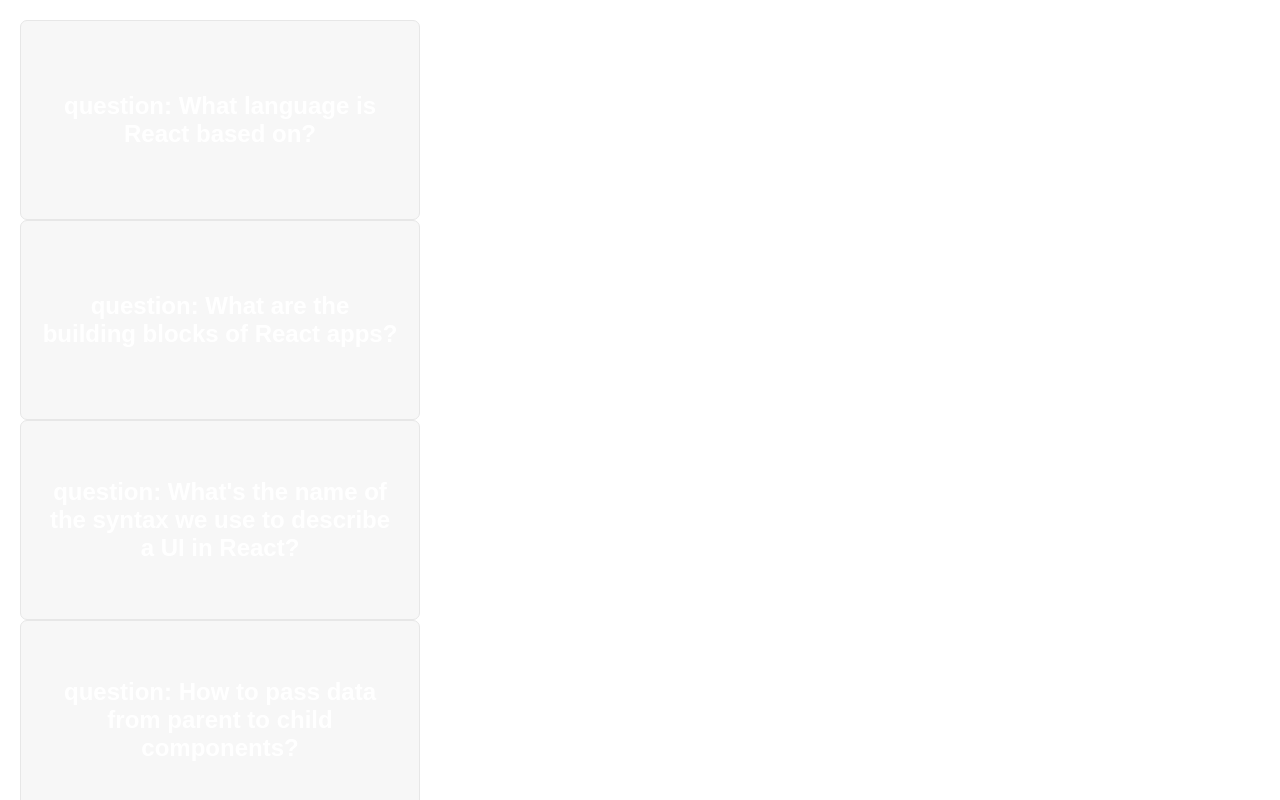
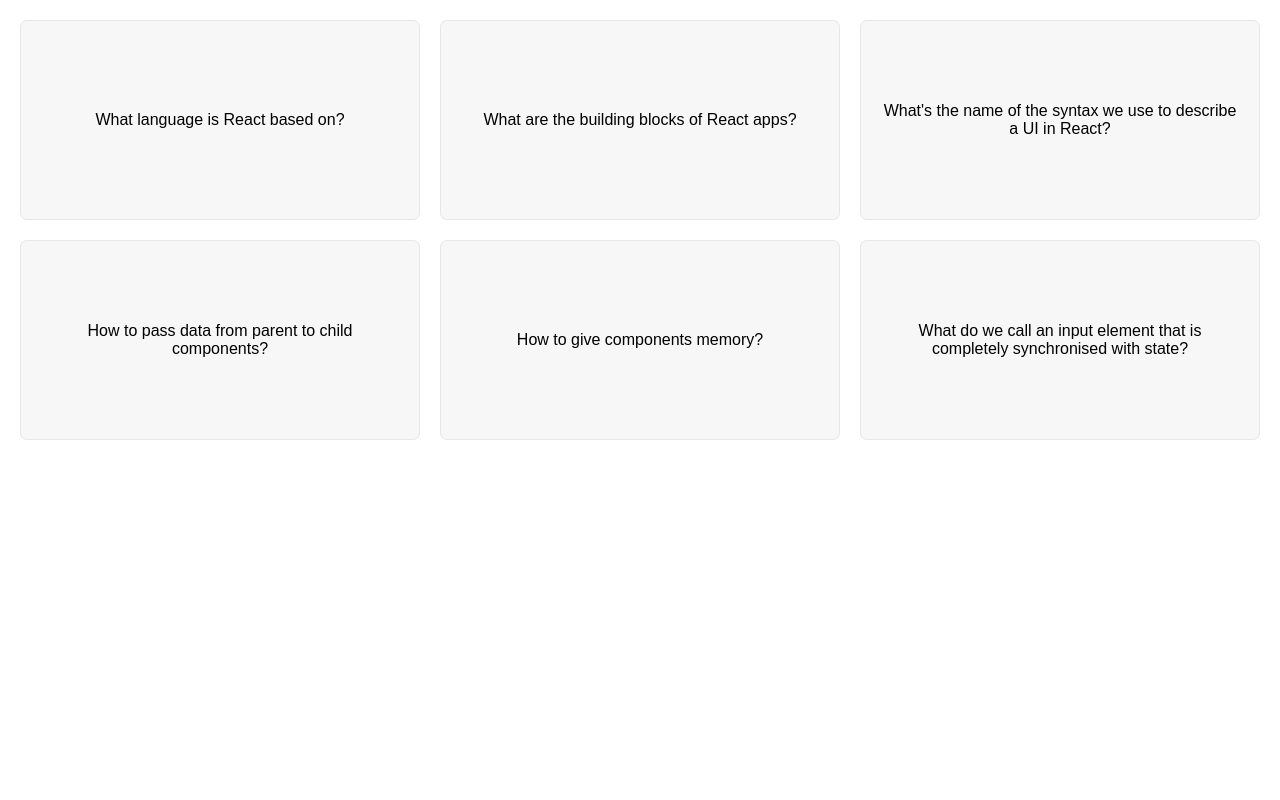
Before and after one commit to vimal336/React-js-projects, a React (Create React App) app in the folder flashcard/: page / in a window 1280 px wide. Shown: the top 800 px of the page. Built offline with nearby package versions, Linux system fonts and the light colour scheme.

Commit message:
react flashcard project

```diff
--- a/flashcard/src/App.js
+++ b/flashcard/src/App.js
@@ -44,28 +44,30 @@
 ];
 
 function FlashCards() {
+  const [ans, setAns] = useState("");
 
+  function displayAnswer() {
+    setAns(() => {
+
+    });
+    setAns(!ans);
+  }
 
   return (
-    <div>
+    <div className="flashcards">
       {questions.map((question) => (
-        <Answer question={question.question} />
+       <div>
+        <p>{question.question}</p>
+       </div>
       ))}
     </div>
   );
 }
 
 function Answer(props) {
-
-  const [ans, setAns] = useState("")
-
-  function displayAnswer(){
-    setAns(!ans);
-  }
   return (
     <div className="flashcards">
-      <div  className={`selected ${ans ? 'setAns' : ''}`}
-    onClick={displayAnswer}>
+      <div key = {question.id}>
         <h2>question: {props.question}</h2>
       </div>
     </div>
```
